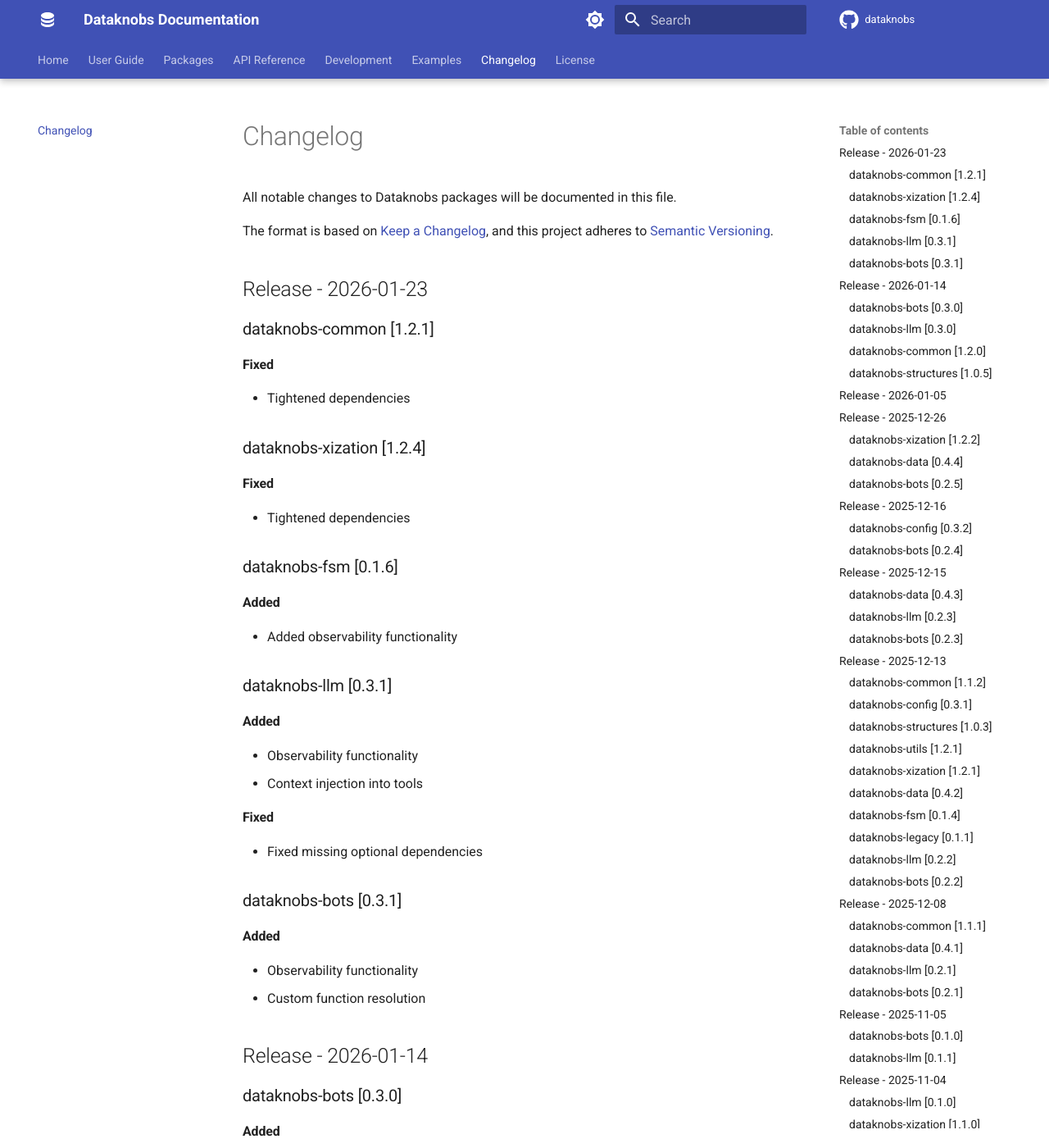
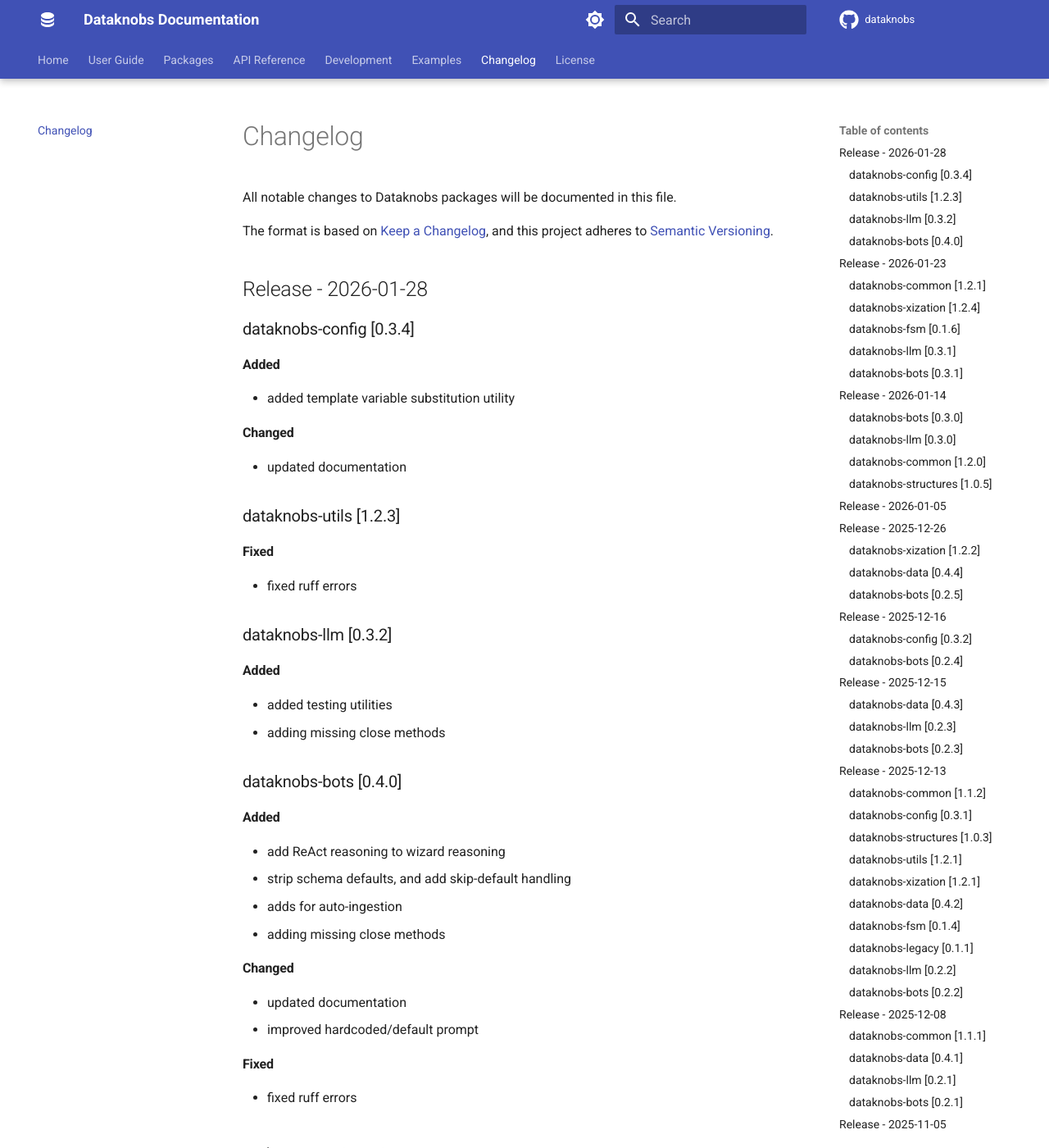
Before and after one commit to KBS-Labs/dataknobs, an MkDocs documentation site: the page built from docs/changelog.md, in a window 1280 px wide and 1400 px high. Shown: the whole window at 82% size. Built offline with MkDocs 1.6.1 and Material for MkDocs 9.7.7, drawn with Linux system fonts in a browser that asks for light colours; comment, search, counter and statistics services are not loaded.

Commit message:
bumped versions, updated release notes

````diff
--- a/docs/changelog.md
+++ b/docs/changelog.md
@@ -4,6 +4,43 @@ All notable changes to Dataknobs packages will be documented in this file.
 
 The format is based on [Keep a Changelog](https://keepachangelog.com/en/1.0.0/),
 and this project adheres to [Semantic Versioning](https://semver.org/spec/v2.0.0.html).
+
+## Release - 2026-01-28
+
+### dataknobs-config [0.3.4]
+
+#### Added
+- added template variable substitution utility
+
+#### Changed
+- updated documentation
+
+### dataknobs-utils [1.2.3]
+
+#### Fixed
+- fixed ruff errors
+
+### dataknobs-llm [0.3.2]
+
+#### Added
+- added testing utilities
+- adding missing close methods
+
+### dataknobs-bots [0.4.0]
+
+#### Added
+- add ReAct reasoning to wizard reasoning
+- strip schema defaults, and add skip-default handling
+- adds for auto-ingestion
+- adding missing close methods
+
+#### Changed
+- updated documentation
+- improved hardcoded/default prompt
+
+#### Fixed
+- fixed ruff errors
+
 
 ## Release - 2026-01-23
 
--- a/docs/installation.md
+++ b/docs/installation.md
@@ -304,13 +304,13 @@ CMD ["python", "app.py"]
 
 ```text
 # requirements.txt
-dataknobs-config>=0.3.3
+dataknobs-config>=0.3.4
 dataknobs-data>=0.4.5
 dataknobs-fsm>=0.1.6
-dataknobs-llm>=0.3.1
-dataknobs-bots>=0.3.1
+dataknobs-llm>=0.3.2
+dataknobs-bots>=0.4.0
 dataknobs-structures>=1.0.5
-dataknobs-utils>=1.2.2
+dataknobs-utils>=1.2.3
 dataknobs-xization>=1.2.4
 
 # Optional dependencies
````
Also changed, not shown: docs/index.md (+4 -4 lines), 10 other files.
